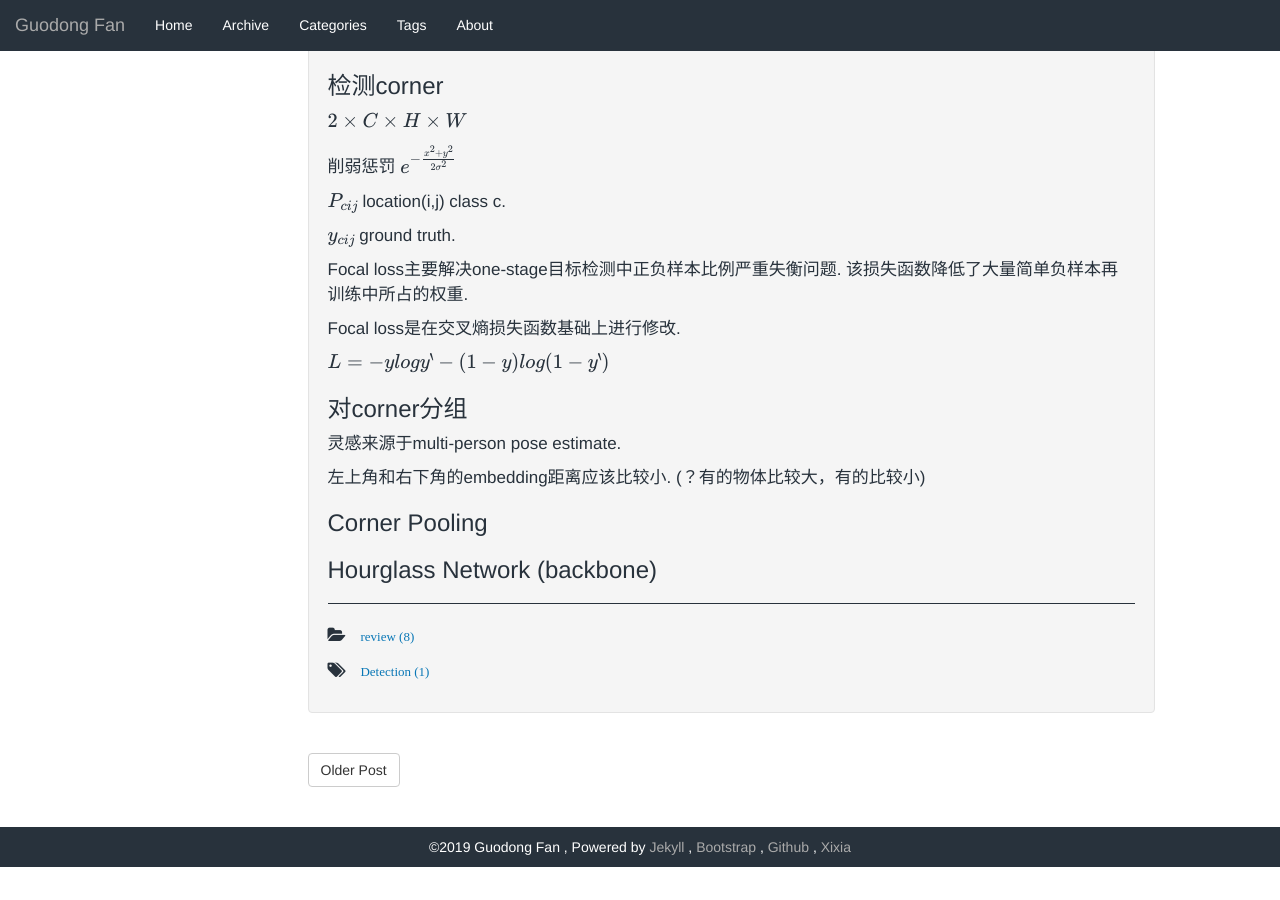
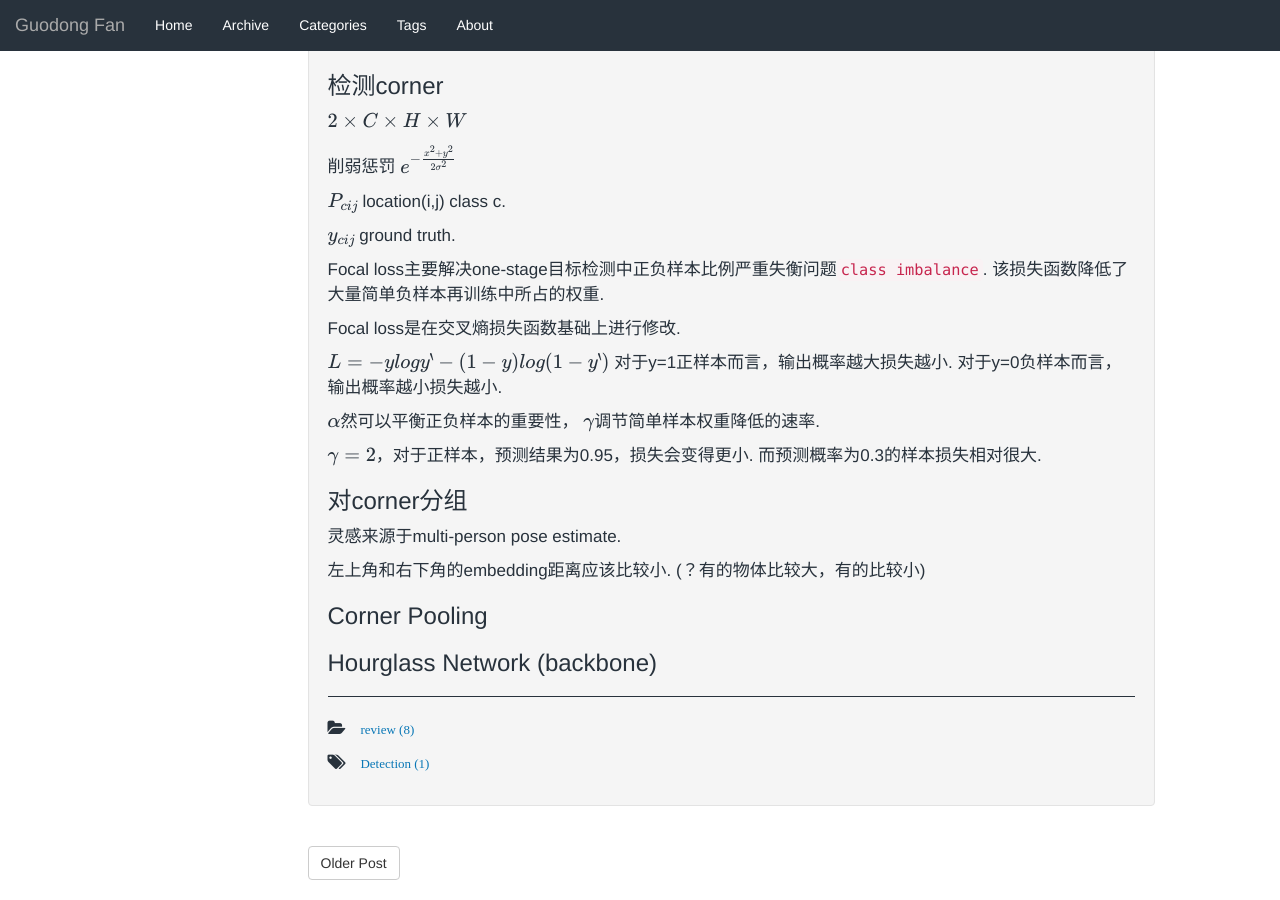
Before and after one commit to GuodongFan/GuodongFan.github.io, a Jekyll site: the page built from _posts/2019-08-12-CornerNet.md, in a window 1280 px wide and 900 px high, scrolled down 729 px. Built offline with Jekyll 4.4.1, drawn with Linux system fonts in a browser that asks for light colours; our own code applies the rules of GitHub Pages for plain Markdown files; formulas are drawn with MathJax 3; before the commit the page ends 1596 px from its top, so only the background shows below that.

Commit message:
Update 2019-08-12-CornerNet.md

```diff
--- a/_posts/2019-08-12-CornerNet.md
+++ b/_posts/2019-08-12-CornerNet.md
@@ -35,11 +35,18 @@ $P_{cij}$  location(i,j) class c.
 
 $y_{cij}$ ground truth.
 
-Focal loss主要解决one-stage目标检测中正负样本比例严重失衡问题. 该损失函数降低了大量简单负样本再训练中所占的权重.
+Focal loss主要解决one-stage目标检测中正负样本比例严重失衡问题`class imbalance`. 该损失函数降低了大量简单负样本再训练中所占的权重.
 
 Focal loss是在交叉熵损失函数基础上进行修改.
 
 $L=-ylogy^{'}-(1-y)log(1-y^{'})$
+对于y=1正样本而言，输出概率越大损失越小.
+对于y=0负样本而言，输出概率越小损失越小.
+
+$\alpha$然可以平衡正负样本的重要性， $\gamma$调节简单样本权重降低的速率.
+
+$\gamma=2$，对于正样本，预测结果为0.95，损失会变得更小. 而预测概率为0.3的样本损失相对很大.
+
 
 ### 对corner分组
 灵感来源于multi-person pose estimate.
```
